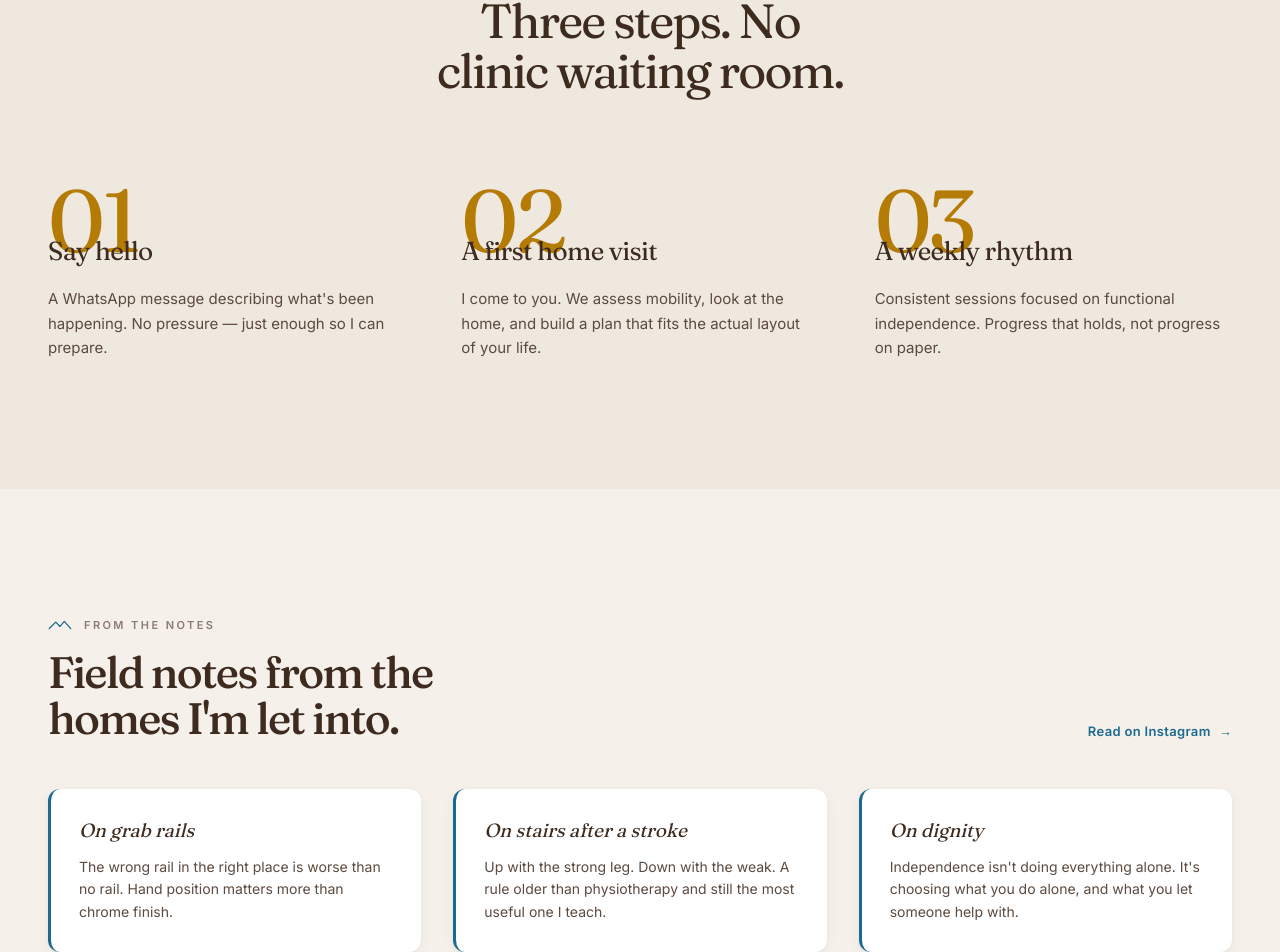
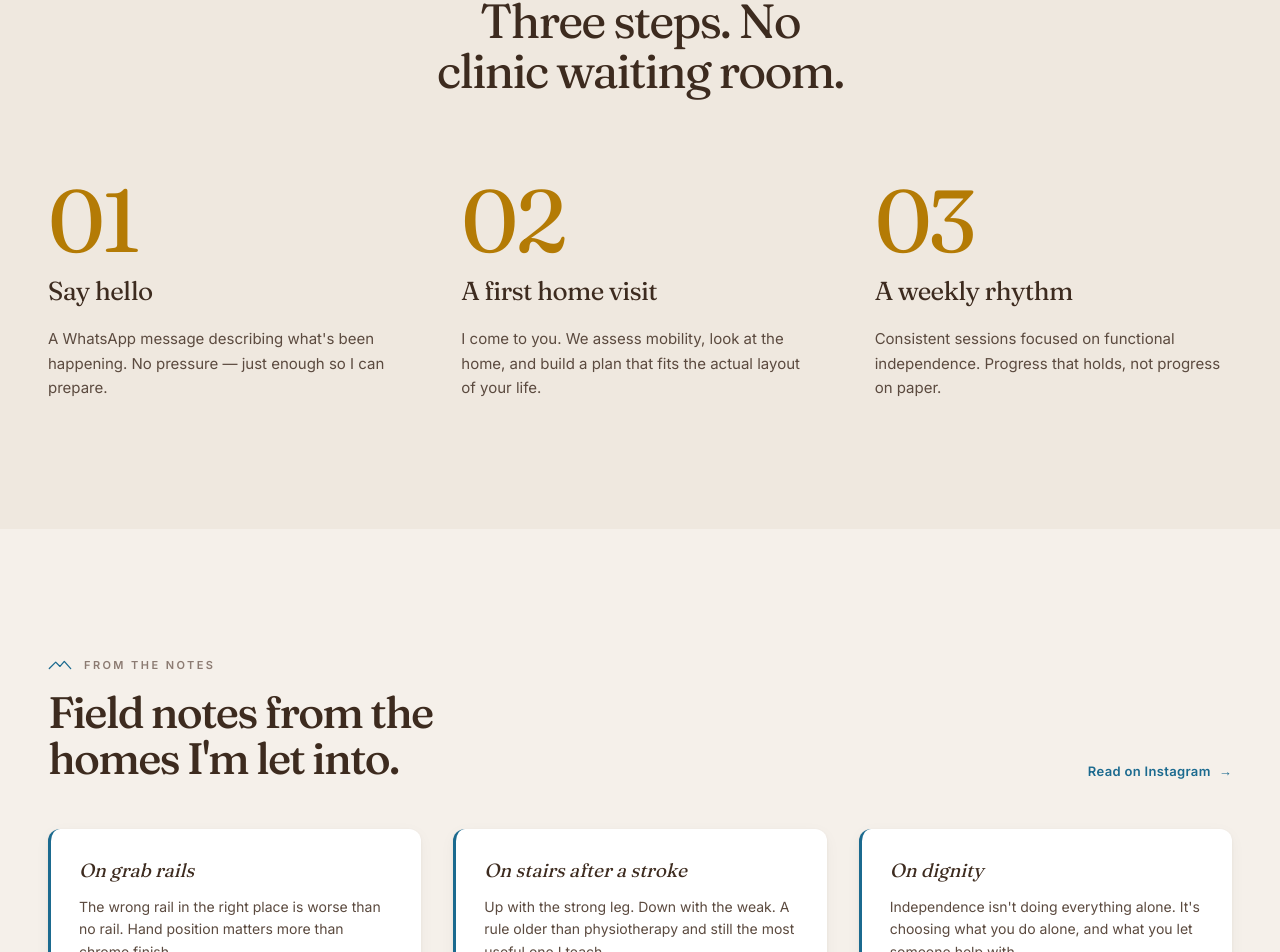
Before and after one commit to sickle5stone/followmephysio, a React (Vite) app in the folder prototype/: page / in a window 1280 px wide. Shown: the part 3833-4785 px from the top of the page. Built offline with nearby package versions, Linux system fonts and the light colour scheme.

Commit message:
style: space journey steps so gold numerals sit above the text

```diff
--- a/prototype/src/components/Journey.jsx
+++ b/prototype/src/components/Journey.jsx
@@ -27,17 +27,17 @@ export default function Journey() {
         </div>
         <div className="grid grid-cols-1 md:grid-cols-3 gap-10 md:gap-14">
           {steps.map((step, i) => (
-            <div key={step.title} className="relative pt-14 isolate">
+            <div key={step.title} className="relative pt-24">
               <span
                 aria-hidden="true"
-                className="pointer-events-none absolute top-0 left-0 z-0 font-display text-[88px] leading-none text-gold tracking-tightest select-none"
+                className="pointer-events-none absolute top-0 left-0 font-display text-[88px] leading-none text-gold tracking-tightest select-none"
               >
                 {String(i + 1).padStart(2, "0")}
               </span>
-              <h3 className="relative z-10 font-display text-[26px] tracking-tight text-ink-primary mb-4">
+              <h3 className="font-display text-[26px] tracking-tight text-ink-primary mb-4">
                 {step.title}
               </h3>
-              <p className="relative z-10 text-[15px] text-ink-secondary leading-relaxed">
+              <p className="text-[15px] text-ink-secondary leading-relaxed">
                 {step.body}
               </p>
             </div>
```
